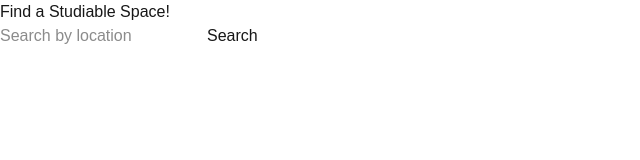
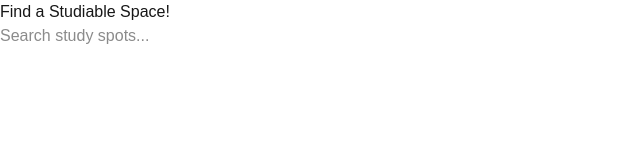
Before and after one commit to saranb3/Studiable, a Next.js app: page / in a window 1280 px wide. Shown: the top 160 px of the page, without its empty margins (0-640 px from the left). Built offline with nearby package versions, Linux system fonts and the light colour scheme.

Commit message:
Implement: created a search button and a clear button on the search bar

```diff
--- a/package.json
+++ b/package.json
@@ -9,9 +9,11 @@
     "lint": "next lint"
   },
   "dependencies": {
+    "lucide-react": "^0.523.0",
     "next": "^15.3.4",
     "react": "^19.0.0",
-    "react-dom": "^19.0.0"
+    "react-dom": "^19.0.0",
+    "react-icons": "^5.5.0"
   },
   "devDependencies": {
     "@eslint/eslintrc": "^3",
--- a/src/pages/index.tsx
+++ b/src/pages/index.tsx
@@ -1,4 +1,7 @@
 import { useState } from "react";
+import { Search, X} from 'lucide-react';
+
+
 
 export default function Home() {
   const [currentInput, setCurrentInput] = useState('');
@@ -10,8 +13,13 @@ export default function Home() {
     }
   }
 
-  function handleButtonClick() {
+  function handleSearchClick() {
     setSelectedLocation(currentInput);
+  }
+
+  function handleClearClick(){
+    setSelectedLocation('');
+    setCurrentInput('');
   }
 
   function showLocation(){
@@ -82,11 +90,15 @@ export default function Home() {
     return (
       <div>
         <h1> Find a Studiable Space!</h1>
-      <input type="text" placeholder="Search by location"
+        <div className="relative">
+          <input type="text" placeholder="Search study spots..."
           value = {currentInput}
           onChange= {e => setCurrentInput(e.target.value)}
           onKeyDown={handleEnterSearch}/>
-      <button onClick={handleButtonClick} >Search </button>
+          <button className="absolute right-400 top-1/2 -translate-y-1/2" onClick={handleClearClick}> <X /> </button>
+          <button className="absolute right-410 top-1/2 -translate-y-1/2" onClick={handleSearchClick}> <Search /> </button>
+        </div>
+
       {showLocation()}
       <br/>
       {showStudySpots()}
```
Also changed, not shown: 1 other file (tests, documents, lock files or other folders). Lines whose indentation alone changed are shown as unchanged.
